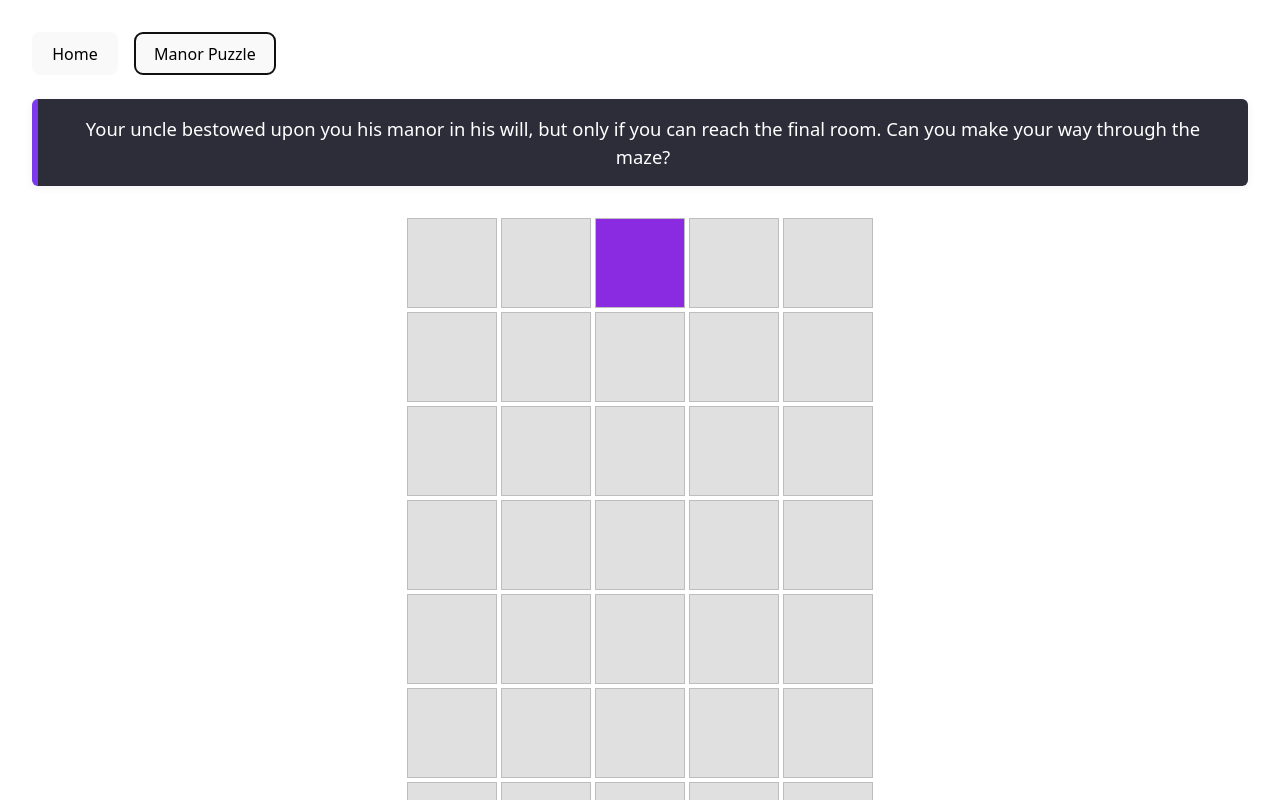
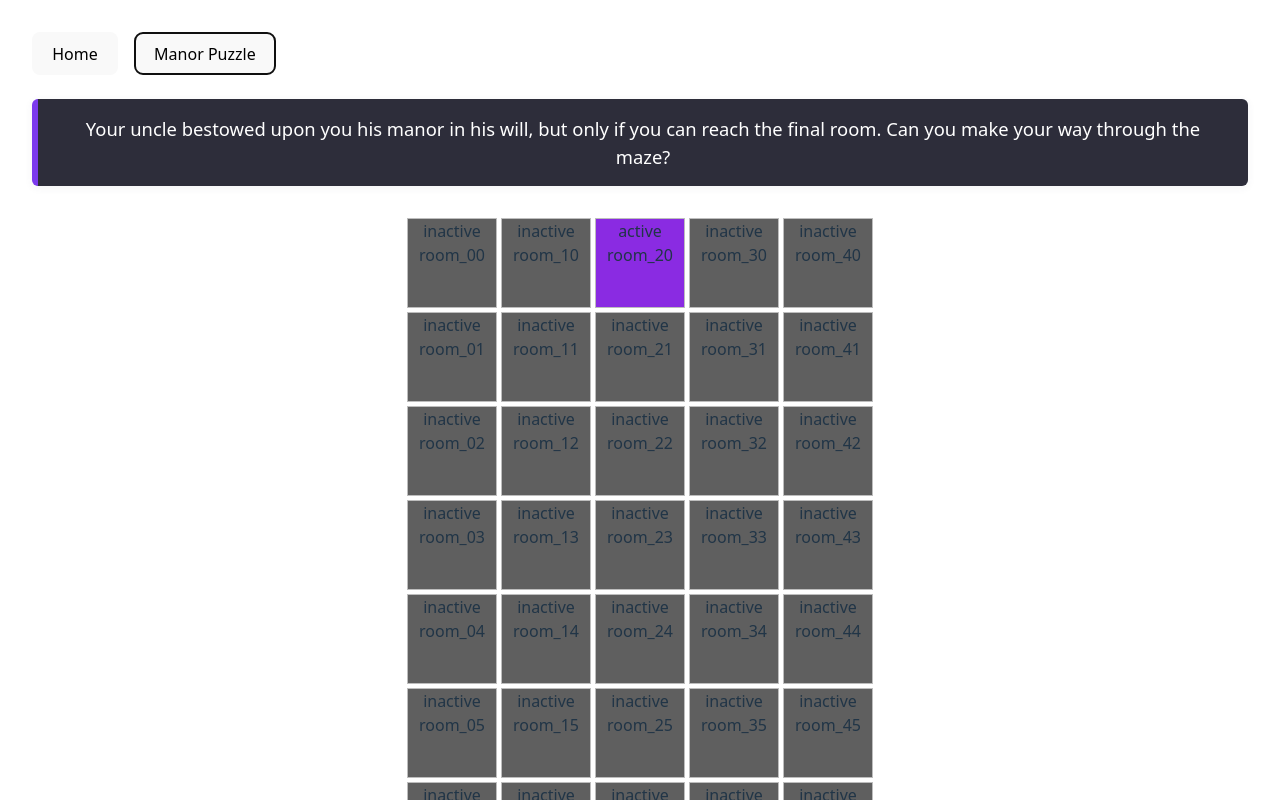
Before and after one commit to JasonMTarka/react-vite-portfolio, a React (Vite) app: page /react-vite-portfolio/home in a window 1280 px wide. Both pictures are taken after a click on the button "Manor Puzzle". Shown: the top 800 px of the page. Built offline with nearby package versions, Linux system fonts and the light colour scheme.

Commit message:
Added Home page and puzzle logic

```diff
--- a/src/Body.tsx
+++ b/src/Body.tsx
@@ -1,12 +1,13 @@
 import { Routes, Route } from "react-router-dom";
 import Puzzle from "./Puzzle";
+import Home from "./Home";
 
 export default function Body() {
   const basePath = "/react-vite-portfolio";
 
   return (
     <Routes>
-      <Route index path={basePath + "/home"} element={<>Home</>} />
+      <Route index path={basePath + "/home"} element={<Home />} />
       <Route path={basePath + "/puzzle"} element={<Puzzle />} />
     </Routes>
   );
--- /dev/null
+++ b/src/Home.tsx
@@ -0,0 +1,16 @@
+import React from "react";
+
+const Home: React.FC = () => {
+  return (
+    <div className="home-container">
+      <h1>Jason Tarka's Portfolio</h1>
+      <p>This is a new portfolio website I've created using Vite React.</p>
+      <p>
+        One of my goals for this site is to experiment and gain experience using
+        AI as a coding assistant, primarily with Copilot in agent mode.
+      </p>
+    </div>
+  );
+};
+
+export default Home;
--- a/src/Puzzle.css
+++ b/src/Puzzle.css
@@ -10,7 +10,6 @@
   display: flex;
   gap: 4px;
 }
-
 .puzzle-cell {
   width: 90px;
   height: 90px;
@@ -19,15 +18,27 @@
   box-sizing: border-box;
 }
 
-.puzzle-cell:hover {
-  background: lightsalmon;
+.active-puzzle-cell {
+  background: #00c431;
 }
 
-#cell_20 {
+.inactive-puzzle-cell {
+  background: #5f5f5f;
+}
+
+.activated-puzzle-cell {
+  background: #847bff;
+}
+
+.puzzle-cell:hover {
+  background: rgb(112, 112, 112);
+}
+
+#room_20 {
   background: blueviolet;
 }
 
-#cell_28 {
+#room_28 {
   background: #0aec7b;
 }
 
--- a/src/Puzzle.tsx
+++ b/src/Puzzle.tsx
@@ -1,10 +1,65 @@
-import React from "react";
+import React, { useState } from "react";
 import "./Puzzle.css";
+import Room from "./Room";
 
 const ROWS = 9;
 const COLS = 5;
 
 const Puzzle: React.FC = () => {
+  const [manorState, setManorState] = useState<{ [key: string]: string }>({
+    room_00: "inactive",
+    room_01: "inactive",
+    room_02: "inactive",
+    room_03: "inactive",
+    room_04: "inactive",
+    room_05: "inactive",
+    room_06: "inactive",
+    room_07: "inactive",
+    room_08: "inactive",
+    room_10: "inactive",
+    room_11: "inactive",
+    room_12: "inactive",
+    room_13: "inactive",
+    room_14: "inactive",
+    room_15: "inactive",
+    room_16: "inactive",
+    room_17: "inactive",
+    room_18: "active",
+    room_20: "active",
+    room_21: "inactive",
+    room_22: "inactive",
+    room_23: "inactive",
+    room_24: "inactive",
+    room_25: "inactive",
+    room_26: "inactive",
+    room_27: "active",
+    room_28: "active",
+    room_30: "inactive",
+    room_31: "inactive",
+    room_32: "inactive",
+    room_33: "inactive",
+    room_34: "inactive",
+    room_35: "inactive",
+    room_36: "inactive",
+    room_37: "inactive",
+    room_38: "active",
+    room_40: "inactive",
+    room_41: "inactive",
+    room_42: "inactive",
+    room_43: "inactive",
+    room_44: "inactive",
+    room_45: "inactive",
+    room_46: "inactive",
+    room_47: "inactive",
+    room_48: "inactive",
+  });
+
+  const updateRoomStatus = (roomId: string, status: string) => {
+    const newManorState = { ...manorState };
+    newManorState[roomId] = status;
+    setManorState(newManorState);
+  };
+
   return (
     <>
       <div className="puzzle-explain">
@@ -15,14 +70,15 @@ const Puzzle: React.FC = () => {
         {Array.from({ length: ROWS }).map((_, rowIdx) => (
           <div className="puzzle-row" key={rowIdx}>
             {Array.from({ length: COLS }).map((_, colIdx) => (
-              <div
-                className="puzzle-cell"
-                key={"cell_" + colIdx.toString() + rowIdx.toString()}
-                id={"cell_" + colIdx.toString() + rowIdx.toString()}
-                onClick={() =>
-                  alert("cell_" + colIdx.toString() + rowIdx.toString())
+              <Room
+                col={colIdx}
+                row={rowIdx}
+                key={"room_" + colIdx.toString() + rowIdx.toString()}
+                status={
+                  manorState["room_" + colIdx.toString() + rowIdx.toString()]
                 }
-              ></div>
+                updateStatus={updateRoomStatus}
+              />
             ))}
           </div>
         ))}
--- /dev/null
+++ b/src/Room.tsx
@@ -0,0 +1,52 @@
+import "./Puzzle.css";
+
+const Room = ({
+  col,
+  row,
+  status,
+  updateStatus,
+}: {
+  col: number;
+  row: number;
+  status: string;
+  updateStatus: (roomId: string, status: string) => void;
+}) => {
+  const roomId = "room_" + col.toString() + row.toString();
+  const STATUSES = {
+    inactive: "inactive",
+    active: "active",
+    activated: "activated",
+  };
+
+  const handleClick = () => {
+    if (status === STATUSES.inactive) {
+      updateStatus(roomId, STATUSES.active);
+    } else if (status === STATUSES.active) {
+      updateStatus(roomId, STATUSES.activated);
+    }
+  };
+
+  const setClass = (status: string) => {
+    if (status === STATUSES.inactive) {
+      return "inactive-puzzle-cell";
+    } else if (status === STATUSES.active) {
+      return "active-puzzle-cell";
+    } else if (status === STATUSES.activated) {
+      return "activated-puzzle-cell";
+    }
+  };
+
+  return (
+    <div
+      className={"puzzle-cell " + setClass(status)}
+      key={roomId}
+      id={roomId}
+      onClick={handleClick}
+    >
+      <div> {status}</div>
+      <div>{roomId}</div>
+    </div>
+  );
+};
+
+export default Room;
```
